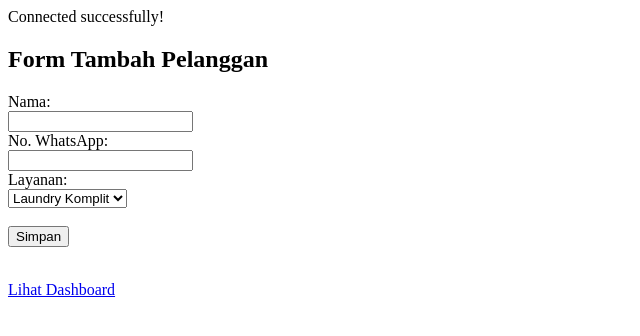
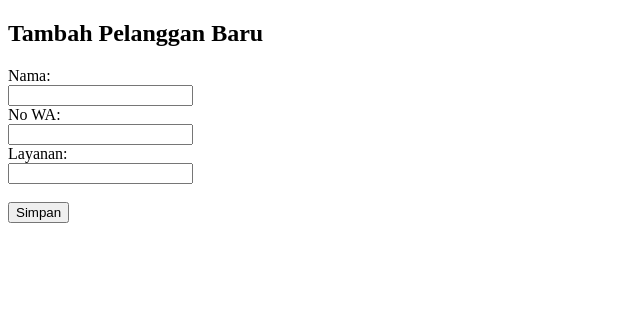
Before and after one commit to IwayanPasek/projectpasek, a PHP site: page / in a window 1280 px wide. Shown: the top 336 px of the page, without its empty margins (0-640 px from the left). Run offline with PHP 8.4, Linux system fonts and the light colour scheme; some libraries are stand-ins or nearby versions.

Commit message:
Update index.php

```diff
--- a/index.php
+++ b/index.php
@@ -1,24 +1,18 @@
-<?php include('config/db.php'); ?>
 <!DOCTYPE html>
 <html>
 <head>
-    <title>Tambah Pelanggan - Laundry</title>
+    <title>Input Pelanggan</title>
 </head>
 <body>
-    <h2>Form Tambah Pelanggan</h2>
-    <form action="proses/simpan_pelanggan.php" method="POST">
+    <h2>Tambah Pelanggan Baru</h2>
+    <form action="proses/tambah_pelanggan.php" method="POST">
         <label>Nama:</label><br>
         <input type="text" name="nama" required><br>
-        <label>No. WhatsApp:</label><br>
+        <label>No WA:</label><br>
         <input type="text" name="no_wa" required><br>
         <label>Layanan:</label><br>
-        <select name="layanan">
-            <option>Laundry Komplit</option>
-            <option>Setrika Saja</option>
-            <option>Keringkan Saja</option>
-        </select><br><br>
+        <input type="text" name="layanan" required><br><br>
         <button type="submit">Simpan</button>
     </form>
-    <br><a href="dashboard.php">Lihat Dashboard</a>
 </body>
 </html>
```
